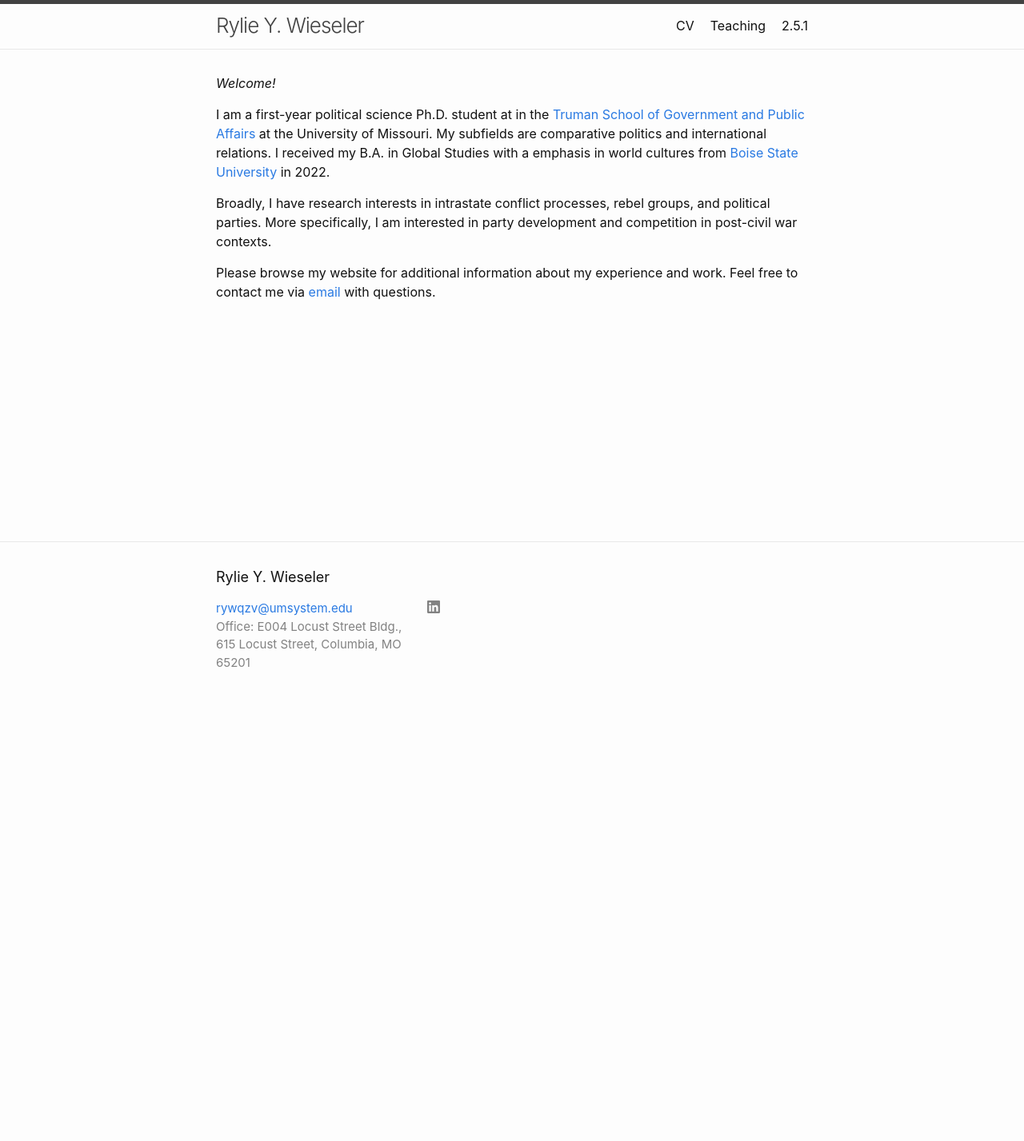
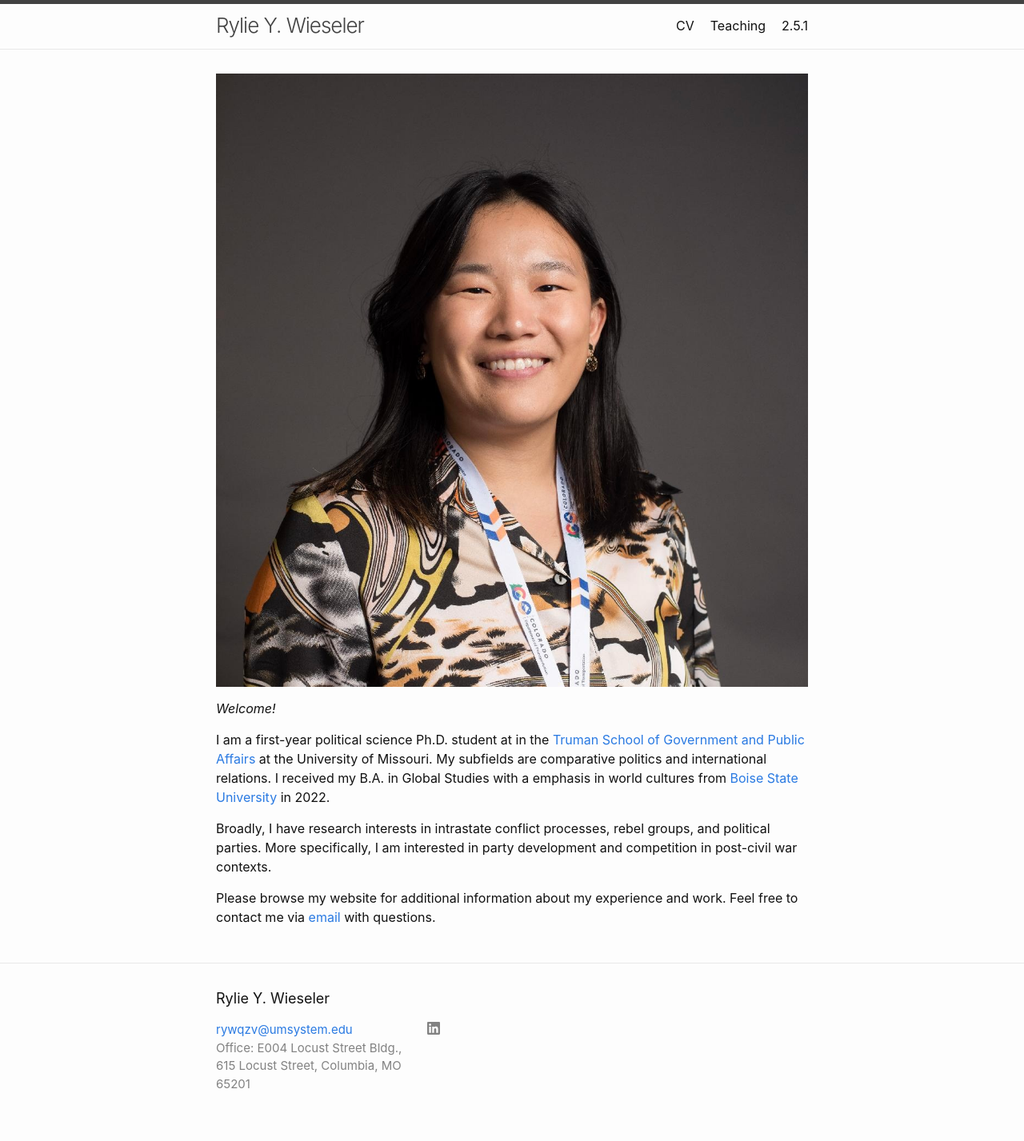
Before and after one commit to ryliewieseler/ryliewieseler.github.io, a Jekyll site: the page built from index.md, in a window 1280 px wide. Shown: the whole page at 80% size. Built offline with Jekyll 4.4.1, drawn with Linux system fonts in a browser that asks for light colours; before the commit the page ends 900 px from its top, so only the background shows below that.

Commit message:
Update index.md

```diff
--- a/index.md
+++ b/index.md
@@ -8,6 +8,8 @@
 layout: home
 ---
 
+![Alt text](files/wieseler.jpg)
+
 _Welcome!_
 
 I am a first-year political science Ph.D. student at in the [Truman School of Government and Public Affairs](https://truman.missouri.edu/) at the University of Missouri. My subfields are comparative politics and international relations. I received my B.A. in Global Studies with a emphasis in world cultures from [Boise State University](https://www.boisestate.edu/sps-global/) in 2022.
```
